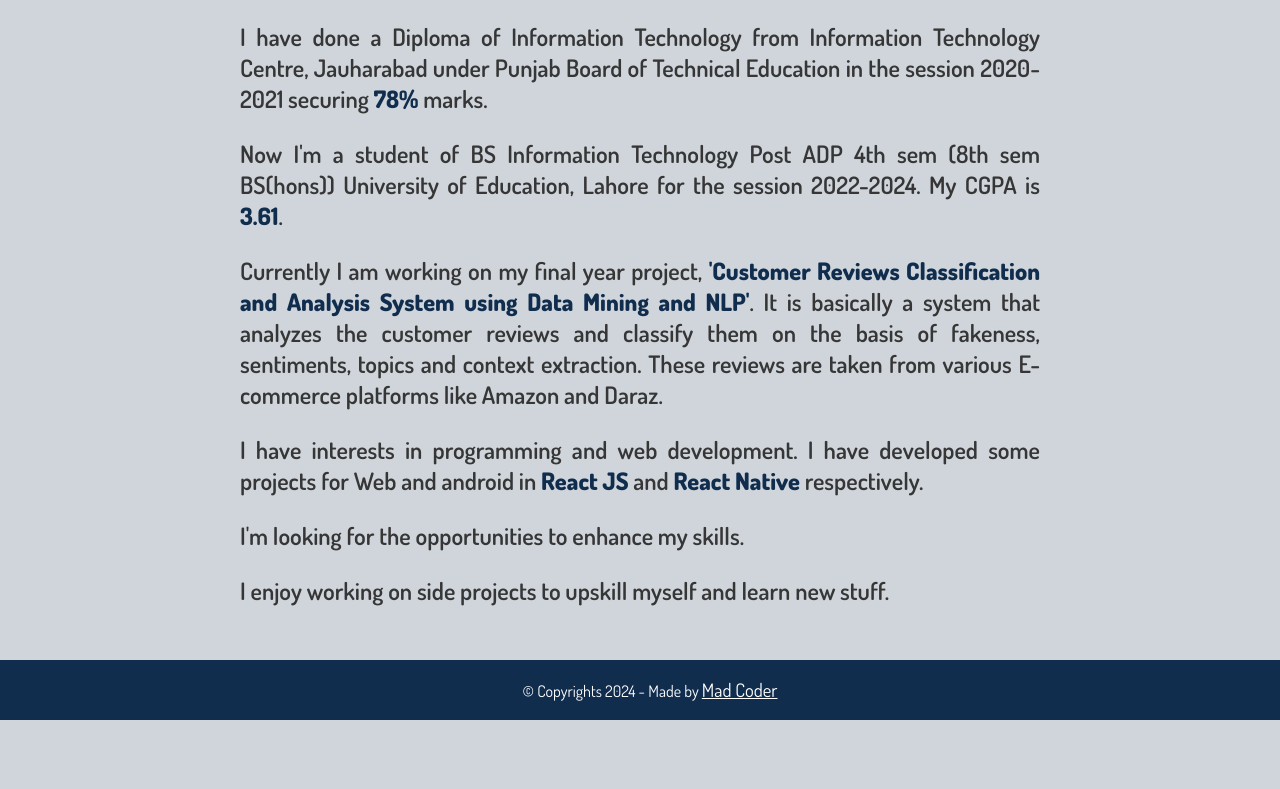
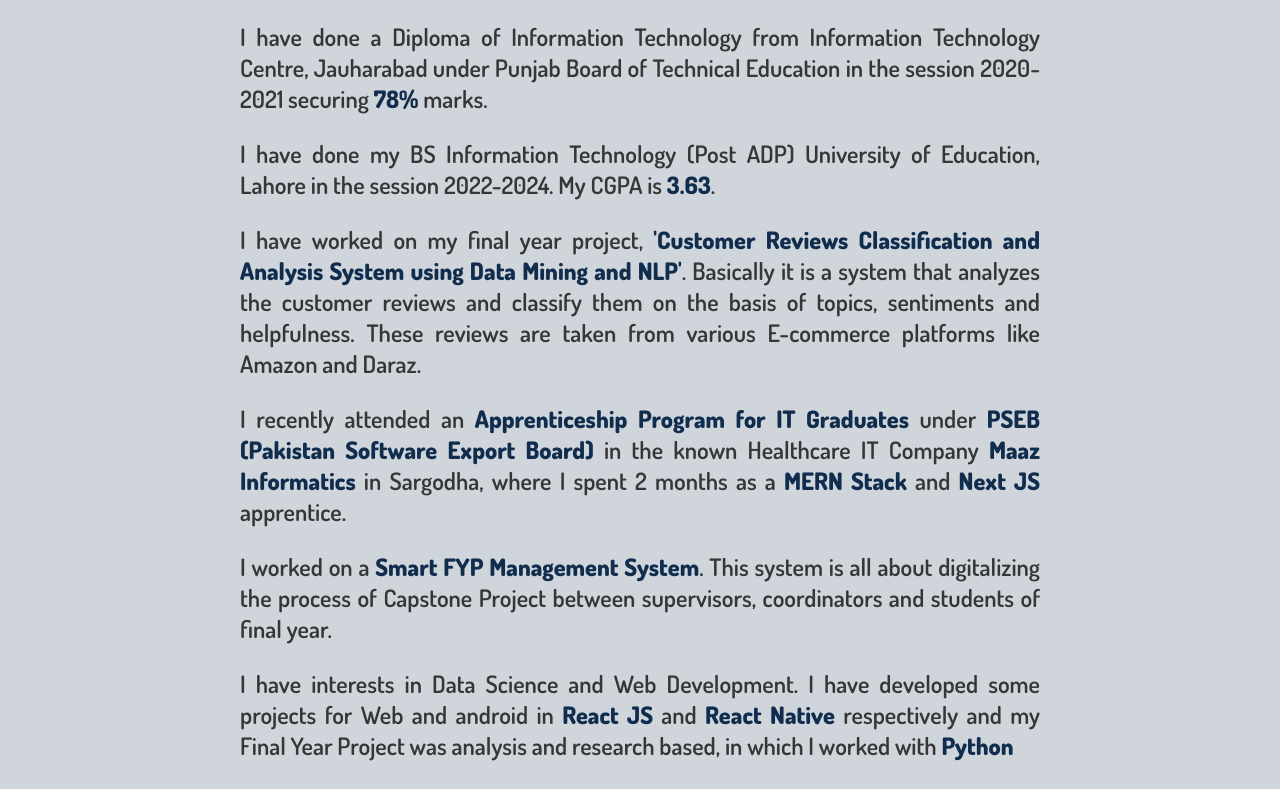
Before and after one commit to hammadaslam1/portfolio-practice, a React (Create React App) app: page /about in a window 1280 px wide. Shown: the part 600-1389 px from the top of the page. Before the commit the page ends 1320 px from the top, so only its background shows below. Built offline with nearby package versions, Linux system fonts and the light colour scheme.

Commit message:
updated the about section

```diff
--- a/src/screens/About.jsx
+++ b/src/screens/About.jsx
@@ -11,8 +11,8 @@
       <h1 className="pageTitle">About me</h1>
       <div style={AboutCSS.aboutPara}>
         <p>
-          I'm <span className="highlight">Hammad Aslam</span>, an Information
-          Technology student from Jauharabad, Pakistan.
+          I'm <span className="highlight">Hammad Aslam</span>, a recent IT
+          Graduate from Punjab, Pakistan.
         </p>
         <p>
           I have done my Matriculation from Govt. Jauhar Memorial High School,
@@ -37,26 +37,48 @@
           <span className="highlight">78%</span> marks.
         </p>
         <p>
-          Now I'm a student of BS Information Technology Post ADP 4th sem (8th
-          sem BS(hons)) University of Education, Lahore for the session
-          2022-2024. My CGPA is <span className="highlight">3.61</span>.
+          I have done my BS Information Technology (Post ADP) University of
+          Education, Lahore in the session 2022-2024. My CGPA is{" "}
+          <span className="highlight">3.63</span>.
         </p>
         <p>
-          Currently I am working on my final year project,{" "}
+          I have worked on my final year project,{" "}
           <span className="highlight">
             'Customer Reviews Classification and Analysis System using Data
             Mining and NLP'
           </span>
-          . It is basically a system that analyzes the customer reviews and
-          classify them on the basis of fakeness, sentiments, topics and context
-          extraction. These reviews are taken from various E-commerce platforms
-          like Amazon and Daraz.
+          . Basically it is a system that analyzes the customer reviews and
+          classify them on the basis of topics, sentiments and helpfulness.
+          These reviews are taken from various E-commerce platforms like Amazon
+          and Daraz.
         </p>
         <p>
-          I have interests in programming and web development. I have developed
+          I recently attended an{" "}
+          <span className="highlight">
+            Apprenticeship Program for IT Graduates
+          </span>{" "}
+          under{" "}
+          <span className="highlight">
+            PSEB (Pakistan Software Export Board)
+          </span>{" "}
+          in the known Healthcare IT Company{" "}
+          <span className="highlight">Maaz Informatics</span> in Sargodha, where
+          I spent 2 months as a <span className="highlight">MERN Stack</span>{" "}
+          and <span className="highlight">Next JS</span> apprentice.
+        </p>
+        <p>
+          I worked on a{" "}
+          <span className="highlight">Smart FYP Management System</span>. This
+          system is all about digitalizing the process of Capstone Project
+          between supervisors, coordinators and students of final year.
+        </p>
+        <p>
+          I have interests in Data Science and Web Development. I have developed
           some projects for Web and android in{" "}
           <span className="highlight">React JS</span> and{" "}
-          <span className="highlight">React Native</span> respectively.
+          <span className="highlight">React Native</span> respectively and my
+          Final Year Project was analysis and research based, in which I worked
+          with <span className="highlight">Python</span>
         </p>
         <p>I'm looking for the opportunities to enhance my skills.</p>
         <p>
```
